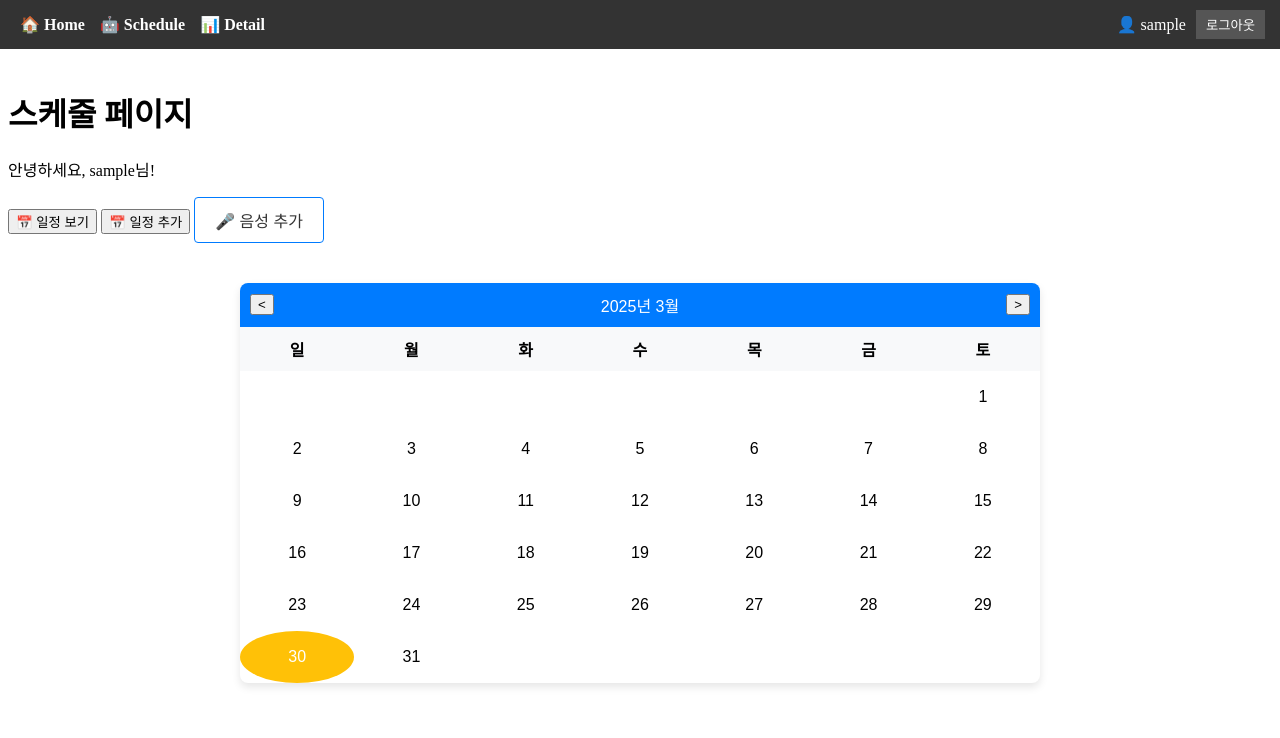
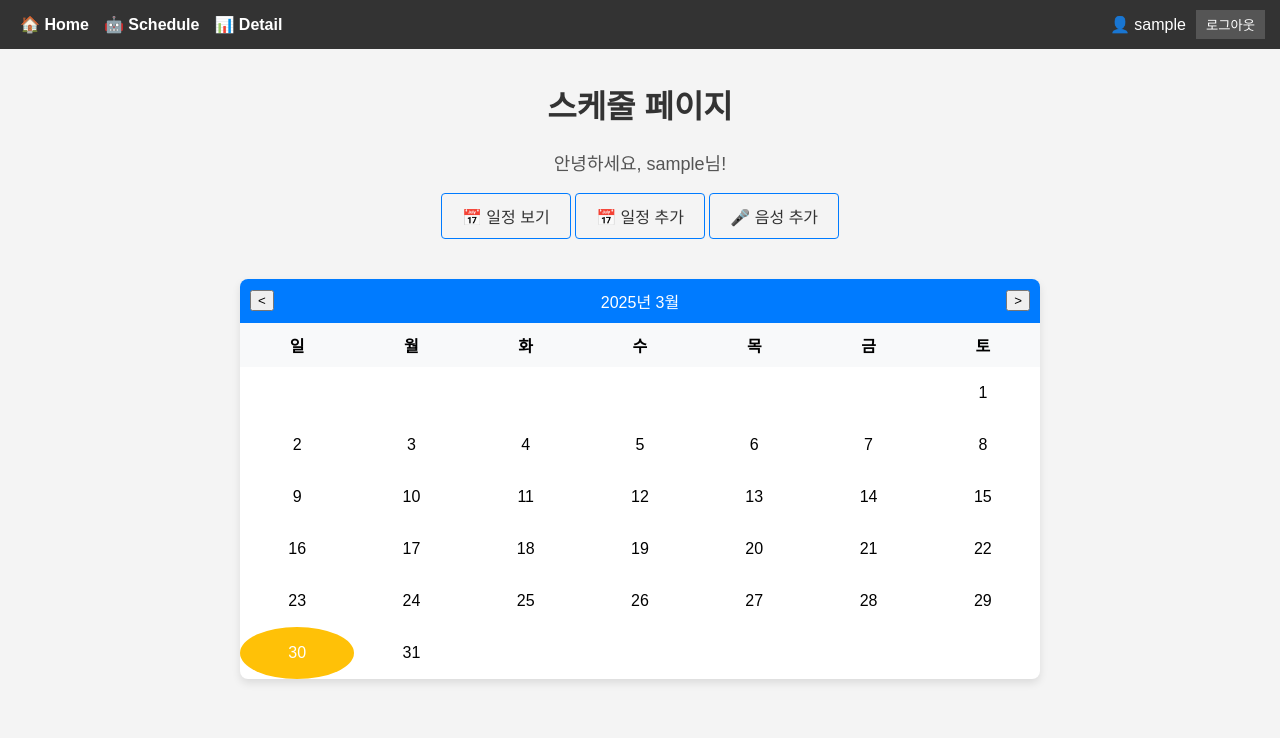
Before and after one commit to codeiwan/iw_schedule, a FastAPI app: page /schedule in a window 1280 px wide. Shown: the top 738 px of the page. Run offline with FastAPI, Linux system fonts and the light colour scheme; the visitor is signed in with stand-in values (Sample User, id 1).

Commit message:
일정 추가 수정

```diff
--- a/static/css/schedule.css
+++ b/static/css/schedule.css
@@ -114,7 +114,7 @@
   background-color: #da190b; /* 취소 버튼 hover 효과 */
 }
 
-#recordButton {
+#recordButton, #viewScheduleButton, #addScheduleButton {
   padding: 10px 20px;
   background-color: transparent;
   color: #333;
@@ -124,7 +124,7 @@
   font-size: 16px;
 }
 
-#recordButton:hover {
+#recordButton:hover, #viewScheduleButton:hover, #addScheduleButton:hover {
   background-color: #f0f0f0;
   border-color: #0056b3;
 }
--- a/static/js/schedule.js
+++ b/static/js/schedule.js
@@ -242,9 +242,9 @@ document.addEventListener("DOMContentLoaded", function () {
   addScheduleForm.addEventListener('submit', async (event) => {
     event.preventDefault(); // 기본 제출 동작 방지
 
-    const date = document.getElementById('scheduleDate').value;
-    const title = document.getElementById('scheduleTitle').value;
-    const content = document.getElementById('scheduleContent').value;
+    const date = document.getElementById("addScheduleDate").value;
+    const title = document.getElementById("addScheduleTitle").value;
+    const content = document.getElementById("addScheduleContent").value;
 
     const requestData = {
       username: username,
@@ -269,8 +269,8 @@ document.addEventListener("DOMContentLoaded", function () {
       const result = await response.json();
       console.log('일정 추가 결과:', result);
       // 모달 닫기 및 폼 초기화
+      addScheduleForm.reset();
       addScheduleModal.style.display = 'none';
-      addScheduleForm.reset();
     } catch (error) {
       console.error('일정 추가 중 오류 발생:', error);
     }
--- a/templates/schedule.html
+++ b/templates/schedule.html
@@ -6,18 +6,34 @@
   <title>Schedule</title>
   <link rel="stylesheet" href="{{ url_for('static', path='css/schedule.css') }}">
   <script src="{{ url_for('static', path='js/schedule.js') }}" defer></script>
+  <style>
+    body {
+      font-family: Arial, sans-serif;
+      background-color: #f4f4f4;
+      margin: 0;
+      padding: 20px;
+    }
+    h1 {
+      color: #333;
+      text-align: center;
+    }
+    p {
+      text-align: center;
+      font-size: 18px;
+      color: #555;
+    }
+  </style>
 </head>
 <body>
   {% include "base.html" %}
   <h1>스케줄 페이지</h1>
   <p>안녕하세요, {{ username }}님!</p>
 
-  <button id="viewScheduleButton" data-username="{{ username }}">📅 일정 보기</button>
-
-  <button id="addScheduleButton" data-username="{{ username }}">📅 일정 추가</button>
-
-  <!-- 녹음 버튼 -->
-  <button id="recordButton">🎤 음성 추가</button>
+  <div style="text-align: center;">
+    <button id="viewScheduleButton" data-username="{{ username }}">📅 일정 보기</button>
+    <button id="addScheduleButton" data-username="{{ username }}">📅 일정 추가</button>
+    <button id="recordButton">🎤 음성 추가</button>
+  </div>
 
   <!-- 녹음 모달 -->
   <div id="recordingModal" class="modal">
@@ -57,14 +73,14 @@
       <span id="closeAddScheduleModal" class="close">&times;</span>
       <h2>일정 등록</h2>
       <form id="addScheduleForm">
-        <label for="scheduleDate">날짜:</label>
-        <input type="date" id="scheduleDate" name="scheduleDate" required>
+        <label for="addScheduleDate">날짜:</label>
+        <input type="date" id="addScheduleDate" name="addScheduleDate" required>
 
-        <label for="scheduleTitle">제목:</label>
-        <input type="text" id="scheduleTitle" name="scheduleTitle" required>
+        <label for="addScheduleTitle">제목:</label>
+        <input type="text" id="addScheduleTitle" name="addScheduleTitle" required>
 
-        <label for="scheduleContent">내용:</label>
-        <textarea id="scheduleContent" name="scheduleContent" required></textarea>
+        <label for="addScheduleContent">내용:</label>
+        <textarea id="addScheduleContent" name="addScheduleContent" required></textarea>
 
         <button type="submit">등록</button>
       </form>
```
